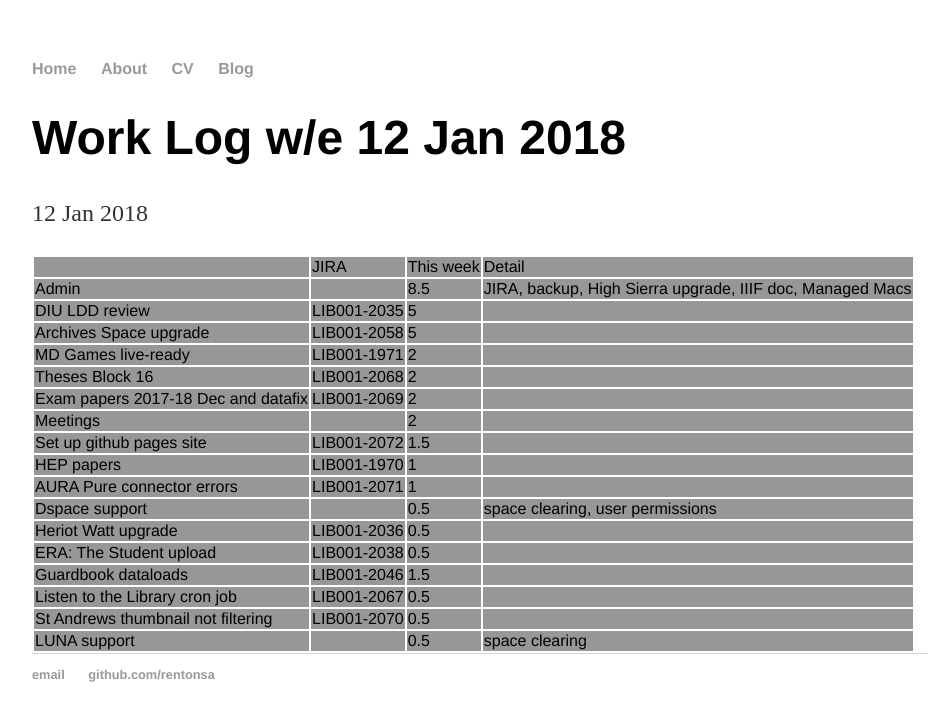
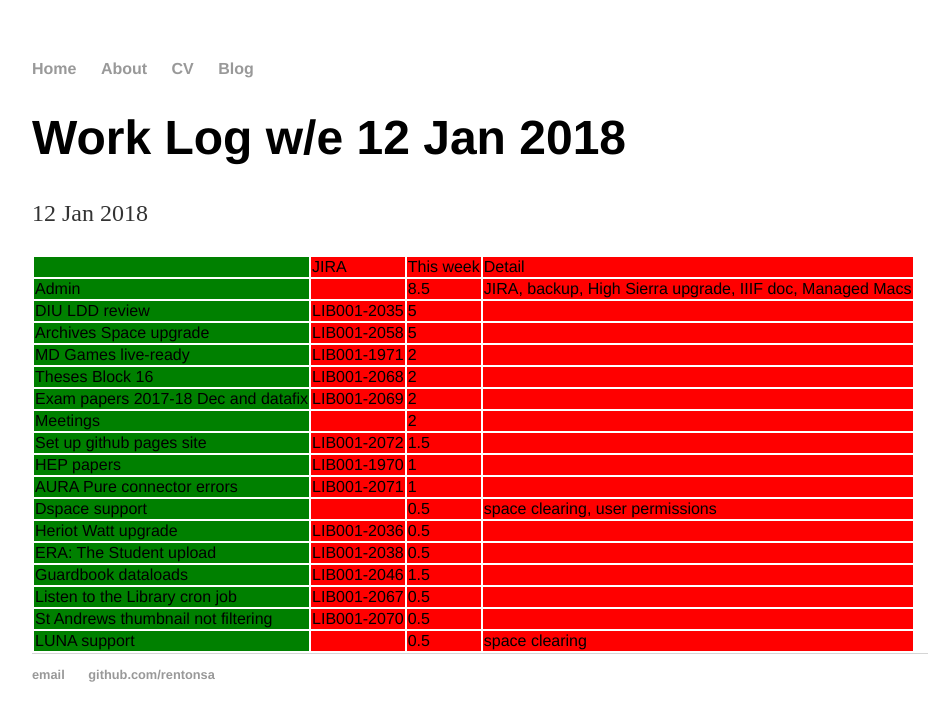
Before and after one commit to rentonsa/rentonsa.github.io, a Jekyll site: the page built from _posts/2018-01-12-work-this-week.md, in a window 1280 px wide. Shown: the top 721 px of the page, without its empty margins (160-1104 px from the left). Built offline with Jekyll 4.4.1, drawn with Linux system fonts in a browser that asks for light colours.

Commit message:
CSS change

```diff
--- a/css/main.css
+++ b/css/main.css
@@ -29,6 +29,11 @@ td
     font-family:'Helvetica', 'Arial', 'Sans-Serif';
     background-color: #979797;
 }
+table tr td {
+    background-color:red;}
+table tr td:nth-child(1) {
+    background-color:green;}
+
 #header
 {
     color:#fff;
```
